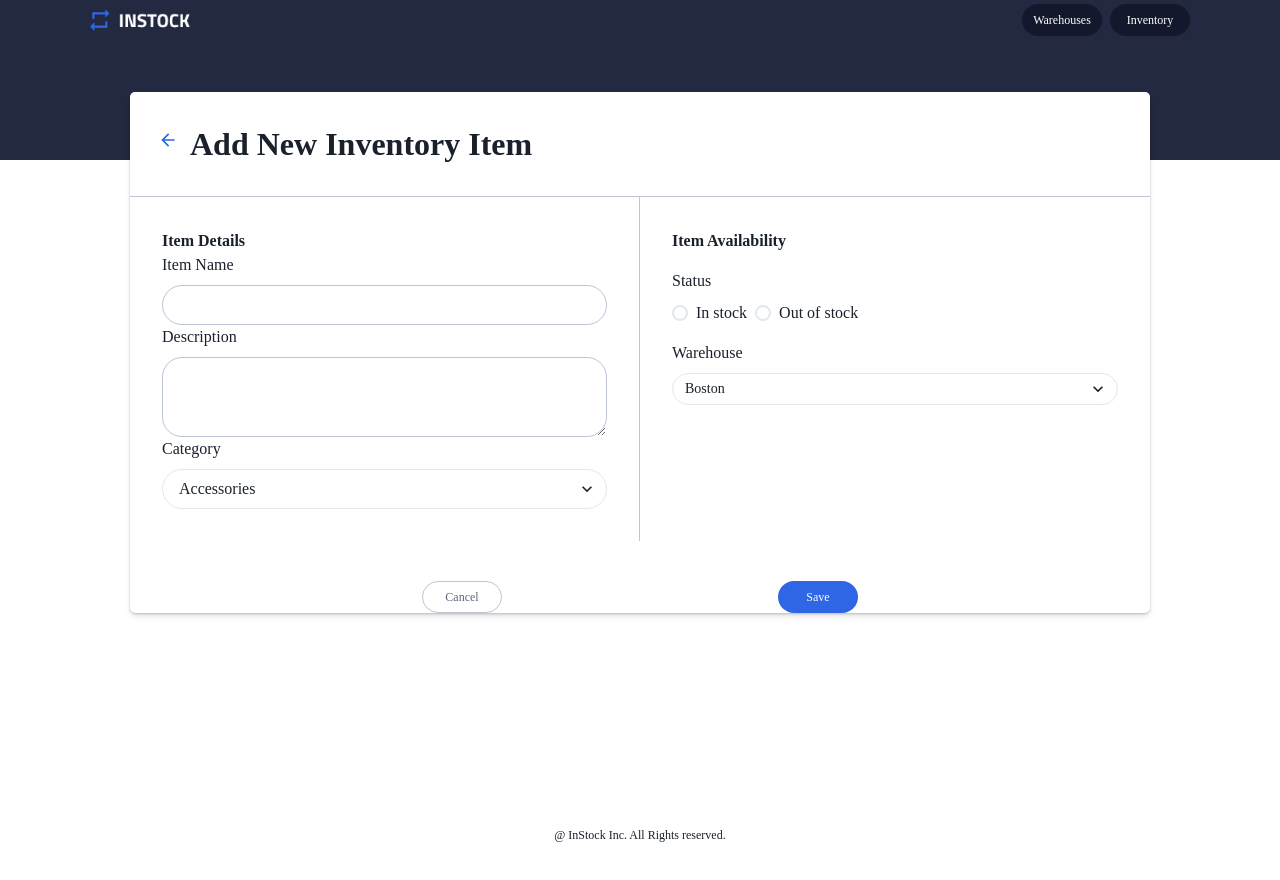
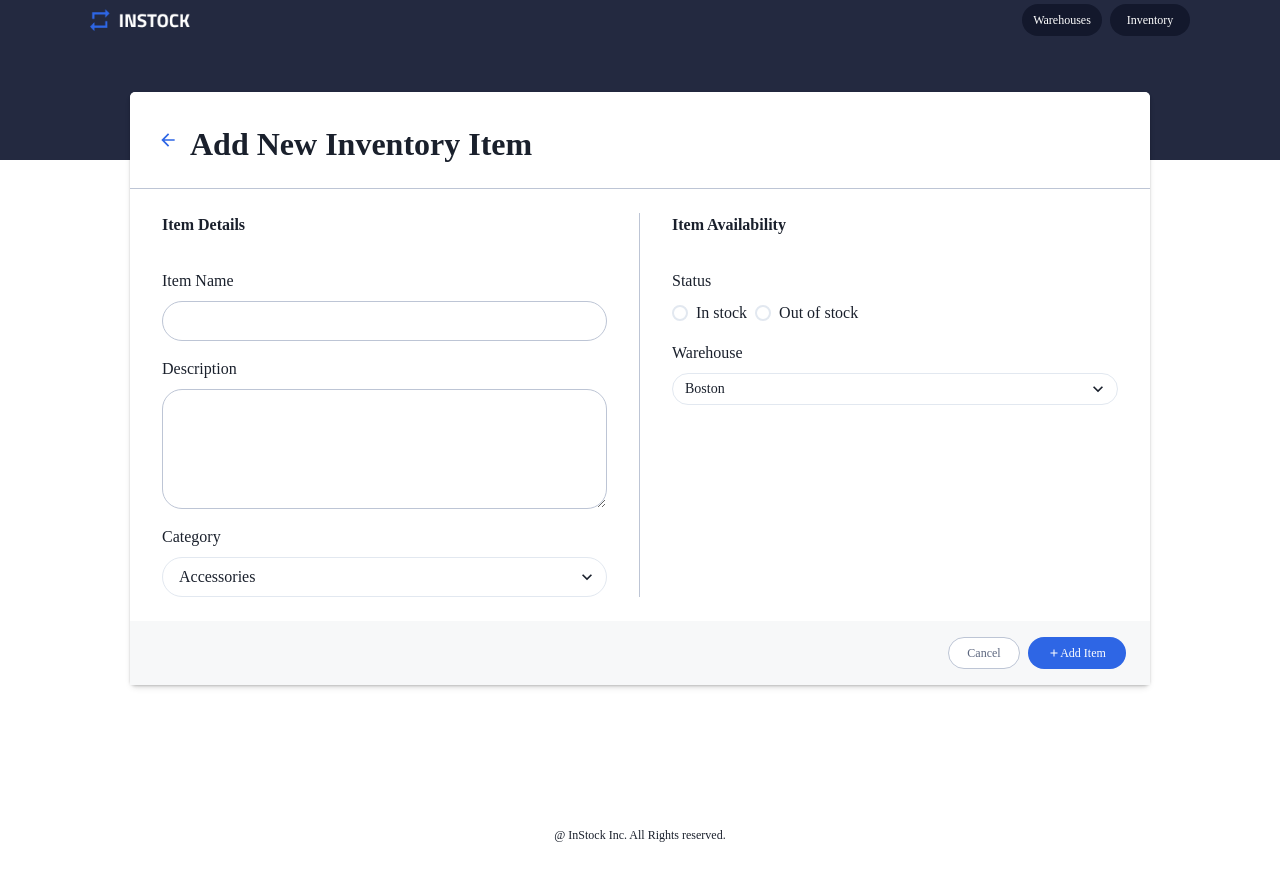
Before and after one commit to simon-harlow/instock, a React (Create React App) app in the folder client/: page /inventories/new in a window 1280 px wide. Built offline with nearby package versions, Linux system fonts and the light colour scheme; a web font is replaced by a local one.

Commit message:
added bug fix for string to int for setting quanity

```diff
--- a/client/src/components/ItemForm/ItemForm.js
+++ b/client/src/components/ItemForm/ItemForm.js
@@ -1,17 +1,15 @@
 import React, {useState, useEffect, useRef} from 'react';
-import { useNavigate, useParams } from "react-router-dom";
+import { useNavigate, useParams, useNavigation } from "react-router-dom";
 import axios from "axios";
 import { API_URL } from "../Utils/const";
 import { Flex, Text, Input, Button, FormLabel, Select, Box, Stack, Radio, RadioGroup, Textarea, useMediaQuery} from '@chakra-ui/react';
-import { ArrowBack } from '../../assets/modifiedIcons';
-import { getInventory, getInventories } from '../axios';
-
+import { AddWhite, ArrowBack } from '../../assets/modifiedIcons';
 
 function ItemForm() {
 
     const {inventoryId} = useParams();
+    const navigate = useNavigate();
     const isEdit = !!inventoryId;
-
 
     const [item_name, setItemName] = useState("");
     const [description, setDescription] = useState("");
@@ -20,6 +18,7 @@ function ItemForm() {
     const [quantity , setQuantity] = useState("");
     const [warehouse_name , setWarehouse] = useState("");
     const [tablet] = useMediaQuery('(min-width: 768px)');
+
     const warehouseNameToId ={
         "Seattle": "ade0a47b-cee6-4693-b4cd-a7e6cb25f4b7",
         "Boston": "150a36cf-f38e-4f59-8e31-39974207372d",
@@ -31,8 +30,6 @@ function ItemForm() {
         "Manhattan": "2922c286-16cd-4d43-ab98-c79f698aeab0"
 
     }
-
-    const disableQuantity = true;
 
     useEffect(() => {
         if(isEdit){
@@ -53,46 +50,37 @@ function ItemForm() {
 
 
     const handleInventoryItemName = (event) => {
-        console.log(event.target.value);
         setItemName(event.target.value);
     };
 
     const handleInventoryDescription = (event) => {
-        console.log(event.target.value);
         setDescription(event.target.value);
-
     };
 
     const handleInventoryCategory = (event) =>{
-        console.log(event.target.value);
         setCategory(event.target.value);
-    }
+    };
 
     const handleInventoryStatus = (event) => {
-        console.log(event);
         setStatus(event);
-
     };
 
     const handleInventoryQuantity = (event) => {
-        let val = event.target.value;
-        let stringToInt = parseInt(val);
-        setQuantity(stringToInt);
-
+        setQuantity(event.target.value);
     };
 
     const handleInventoryWarehouse = (event) => {
         setWarehouse(event.target.value);
-
     };
 
+    const goBack = () =>{
+        navigate('/inventories/');
+    }
 
     const isFormValid = () => {
         if ( !item_name || !description || !category || !status || !quantity || !warehouse_name) {
-            console.log("false");
             return false;
         }
-        console.log("true");
         return true;
     };
 
@@ -107,31 +95,30 @@ function ItemForm() {
     const handleFormSubmit = (event) => {
         event.preventDefault();
         const warehouse_id = warehouseNameToId[warehouse_name];
+        const stringToInt = parseInt(quantity);
+
         if (isFormValid) {
-            const newInventor =
-            {
+            const newInventory = {
                 warehouse_name,
                 item_name,
                 description,
                 category,
                 status,
-                quantity
+                quantity: stringToInt
             }
-
-            const editInventor = {
+            const editInventory = {
                     warehouse_id: warehouse_id,
                     item_name,
                     description,
                     category,
                     status,
-                    quantity
+                    quantity: stringToInt
+            }
 
-
-            }
-            console.log(newInventor);
             const method = isEdit ? 'put' : 'post';
             const url = isEdit ? `${API_URL}/inventories/${inventoryId}` : `${API_URL}/inventories`;
-            const post = isEdit ? editInventor: newInventor;
+            const post = isEdit ? editInventory: newInventory;
+
             axios[method](url, post)
                 .then(() => {
                     setItemName('');
@@ -144,14 +131,17 @@ function ItemForm() {
                 })
                 .catch((error) => {
                     console.error(error);
+
                 });
+                goBack();
         } else {
             alert("Failed to sign up, you have errors in your form");
         }
     };
 
     return (
-        <Flex w={{ xl: '1020px' }}
+        <Flex
+            w={{ xl: '1020px' }}
             mx={{ xl: 'auto' }}
             boxShadow="base"
             bg="$White"
@@ -160,7 +150,8 @@ function ItemForm() {
             left={{ base: '4', md: '8' }}
             right={{ base: '4', md: '8' }}
             zIndex="1"
-        borderRadius="5px">
+            borderRadius="5px"
+        >
             <Flex
                 w={{ base: '100%', xl: '1020px' }}
                 borderRadius={'3px'}
@@ -173,30 +164,34 @@ function ItemForm() {
                 <Flex
                     fontSize={{ base: "mh1PageHeader", md: 'h1PageHeader' }}
                     lineHeight={{ base: 'mh1PageHeader', md: 'h1PageHeader' }}
-                    fontWeight="bold" px={{sm:"28px"}} py={{sm:"32px"}}
+                    fontWeight="bold" pl={{sm:"28px"}} pr={{sm:"6"}} pt={{sm:"8"}} pb={{sm:"6"}}
                     borderBottom= '1px'
                     borderColor="$Cloud"
 
                     >
-                    <ArrowBack paddingRight={{sm:"12px"}} color="$InstockIndigo"/>
+                    <ArrowBack paddingRight={{sm:"12px"}} color="$InstockIndigo" onClick={goBack}/>
                     <Text fontSize={{ base: 'mh1PageHeader', md: 'h1PageHeader' }}
                     lineHeight={{ base: 'mh1PageHeader', md: 'h1PageHeader' }}
-                            fontWeight="600">Add New Inventory Item
+                            fontWeight="600">{isEdit? "Edit Inventory Item": "Add New Inventory Item"}
                     </Text>
                 </Flex>
                 <form onSubmit={handleFormSubmit} >
-                <Flex display="flex" flexDirection={{sm:"column", md:"row"}}  >
+                <Flex display="flex" flexDirection={{sm:"column", md:"row"}} >
 
                     { tablet ? (
-                    <Flex display="flex" flexDirection="column"  bg="$White" borderRight="1px" borderRightColor="$Cloud"  width={{sm: null, md:"50%"}} pb="24px" px={{ base: '6', md: '8' }} py={{ base: '4', md: '8' }} >
+                    <Flex display="flex" flexDirection="column"  bg="$White" borderRight="1px" borderRightColor="$Cloud"  width={{sm: null, md:"50%"}}  px={{ base: '6', md: '8' }} my={{ base: '4', md: '6' }} >
                         <Text fontSize={{sm:"mh2PageHeader", md:"h2PageHeader"}}
                                     lineHeight={{sm:"mh2PageHeader", md:"h2PageHeader"}}
-                                    fontWeight="600">Item Details</Text>
-                        <FormLabel >Item Name</FormLabel>
+                                    fontWeight="600"
+                                    mb={{md:"8"}}>Item Details</Text>
+                        <FormLabel
+                            fontSize={{sm:"mh3PageHeader", md:"h3PageHeader"}}
+                            lineHeight={{sm:"mh3PageHeader", md:"h3PageHeader"}}
+                        >Item Name</FormLabel>
                         <Input borderRadius="20"  borderColor="$Cloud"  type="text" onChange={handleInventoryItemName} value={item_name}/>
-                        <FormLabel htmlFor='name'>Description</FormLabel>
-                        <Textarea  size='sm' borderRadius="20" type="text" borderColor="$Cloud" onChange={handleInventoryDescription} value={description}/>
-                        <FormLabel >Category</FormLabel>
+                        <FormLabel htmlFor='name' mt={{md:"4"}}>Description</FormLabel>
+                        <Textarea  size='sm' borderRadius="20" type="text" borderColor="$Cloud" onChange={handleInventoryDescription} value={description} height={{sm:"120px"}}/>
+                        <FormLabel mt={{md:"4"}}>Category</FormLabel>
                         <Select  borderRadius="20"  onChange={handleInventoryCategory} value={category}>
                             <option value='Accessories'>Accessories</option>
                             <option value='Apparel'>Apparel</option>
@@ -233,11 +228,11 @@ function ItemForm() {
                     )}
 
                     <Flex display="flex" flexDirection="column" width={{sm: null, md:"50%"}}  px={{ base: '6', md: '8' }}
-                    pt={{ base: '4', md: '8' }}>
+                    mt={{ base: '4', md: '6' }} mb={{sm:"4"}}>
                         <Text fontSize={{sm:"mh2PageHeader", md:"h2PageHeader"}}
                                     lineHeight={{sm:"mh2PageHeader", md:"h2PageHeader"}}
                                     fontWeight="600"
-                                    pb={{sm:"4"}}>Item Availability</Text>
+                                    mb={{sm:"4", md:"8"}}>Item Availability</Text>
                         <FormLabel htmlFor='name'>Status</FormLabel>
                         <RadioGroup onChange={handleInventoryStatus} value={status}>
                             <Stack direction='row'>
@@ -246,10 +241,10 @@ function ItemForm() {
                             </Stack>
                         </RadioGroup>
 
-                        {inStock()? <><FormLabel pt={{sm:"4"}} htmlFor='name'>Quantity</FormLabel> <Input size='sm' borderRadius="20" borderColor="$Cloud" onChange={handleInventoryQuantity}
-                            placeholder="0" value={quantity}/></> : <></>
+                        {inStock()? <><FormLabel mt={{sm:"4", md:"6"}} htmlFor='name'>Quantity</FormLabel> <Input size='sm' borderRadius="20" borderColor="$Cloud" onChange={handleInventoryQuantity}
+                            value={quantity}/></> : <><FormLabel pt={{sm:"4"}} htmlFor='name' display="none">Quantity</FormLabel> <Input size='sm' borderRadius="20" borderColor="$Cloud" onChange={handleInventoryQuantity}
+                            value={quantity}  display="none"/></>
                         }
-
 
                         <FormLabel htmlFor='name' pt={{sm:"4"}}>Warehouse</FormLabel>
                         <Select size="sm" borderRadius="20" onChange={handleInventoryWarehouse} value={warehouse_name}>
@@ -264,9 +259,9 @@ function ItemForm() {
                         </Select>
                     </Flex>
                 </Flex>
-                <Stack spacing={2} direction='row' align='center' justifyContent="space-evenly" mt={{sm:"40px"}} px={{sm:"6"}}>
+                <Stack spacing={2} direction='row' align='center' justifyContent={{sm: "space-around", md:"flex-end"}} py={{sm:"4"}} px={{sm:"6"}} bg="$LightGrey">
                     <Button h={{sm:"6", md:"9", lg:"8"}}
-                    width= {{sm:"125px", md: "110px", lg:"80px" }}
+                    width= {{sm:"125px", md: "72px", lg:"72px" }}
                     borderRadius="50"
                     color="$Slate"
                     bg="white"
@@ -274,22 +269,41 @@ function ItemForm() {
                     fontSize={{sm: "mp3bodySmall", md: "p3bodySmall"}}
                     lineHeight={{sm: "mp3bodySmall", md: "p3bodySmall"}}
                     fontWeight="400"
-                    fontFamily="Titillium Web">
+                    fontFamily="Titillium Web"
+                    onClick={goBack}>
                         Cancel
                     </Button>
+
+                   {isEdit?
                         <Button
                             type="submit"
                             h={{sm:"6", md:"9", lg:"8"}}
-                    width= {{sm:"125px", md: "110px", lg:"80px" }}
+                            width= {{sm:"125px", md: "98px", lg:"98px" }}
                             borderRadius="50"
                             bg="$InstockIndigo"
                             color="white"
                             fontSize={{sm: "mp3bodySmall", md: "p3bodySmall"}}
                             lineHeight={{sm: "mp3bodySmall", md: "p3bodySmall"}}
                             fontWeight="400"
-                    fontFamily="Titillium Web">
+                            fontFamily="Titillium Web"
+                        >
                             Save
+                        </Button> :
+                        <Button
+                            type="submit"
+                            h={{sm:"6", md:"9", lg:"8"}}
+                            width= {{sm:"125px", md: "98px", lg:"98px" }}
+                            borderRadius="50"
+                            bg="$InstockIndigo"
+                            color="white"
+                            fontSize={{sm: "mp3bodySmall", md: "p3bodySmall"}}
+                            lineHeight={{sm: "mp3bodySmall", md: "p3bodySmall"}}
+                            fontWeight="400"
+                            fontFamily="Titillium Web"
+                        >
+                            <AddWhite/> Add Item
                         </Button>
+                    }
                 </Stack>
                 </form>
             </Flex>
```
Lines whose indentation alone changed are shown as unchanged.
